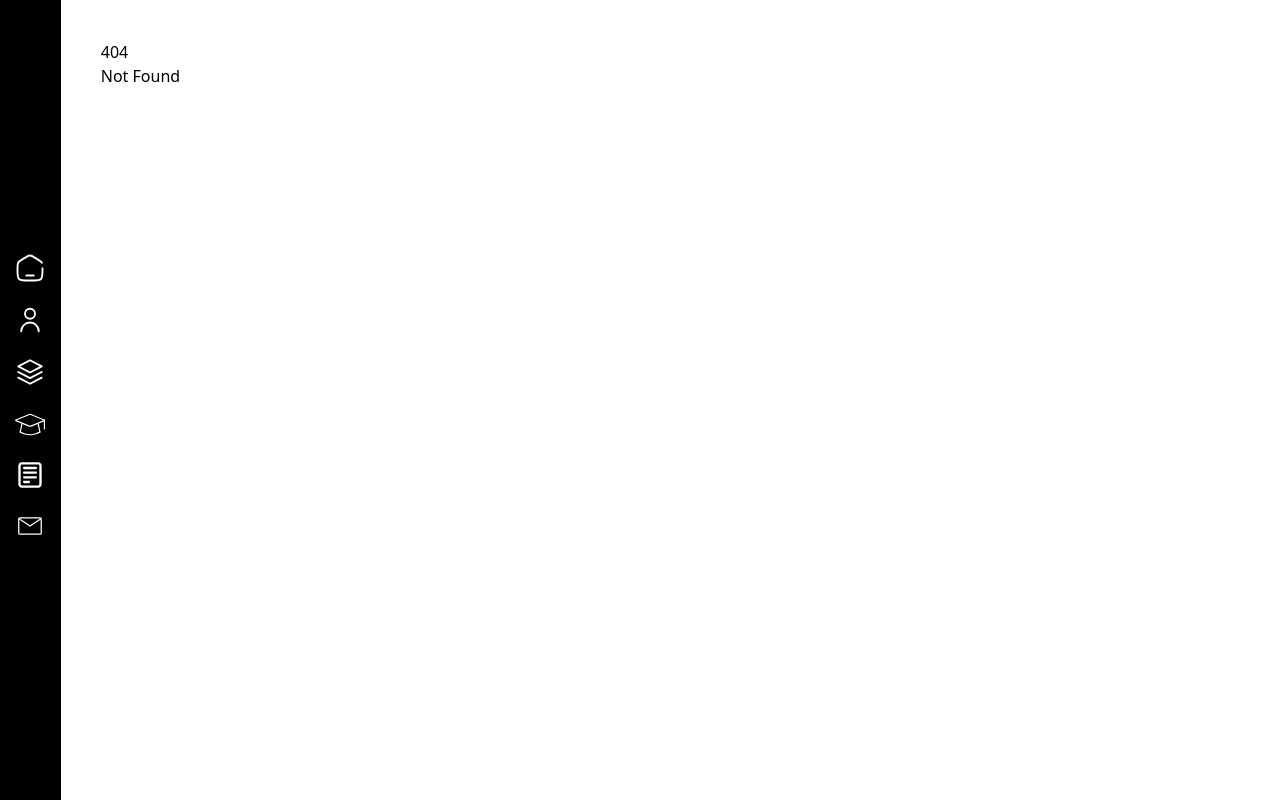
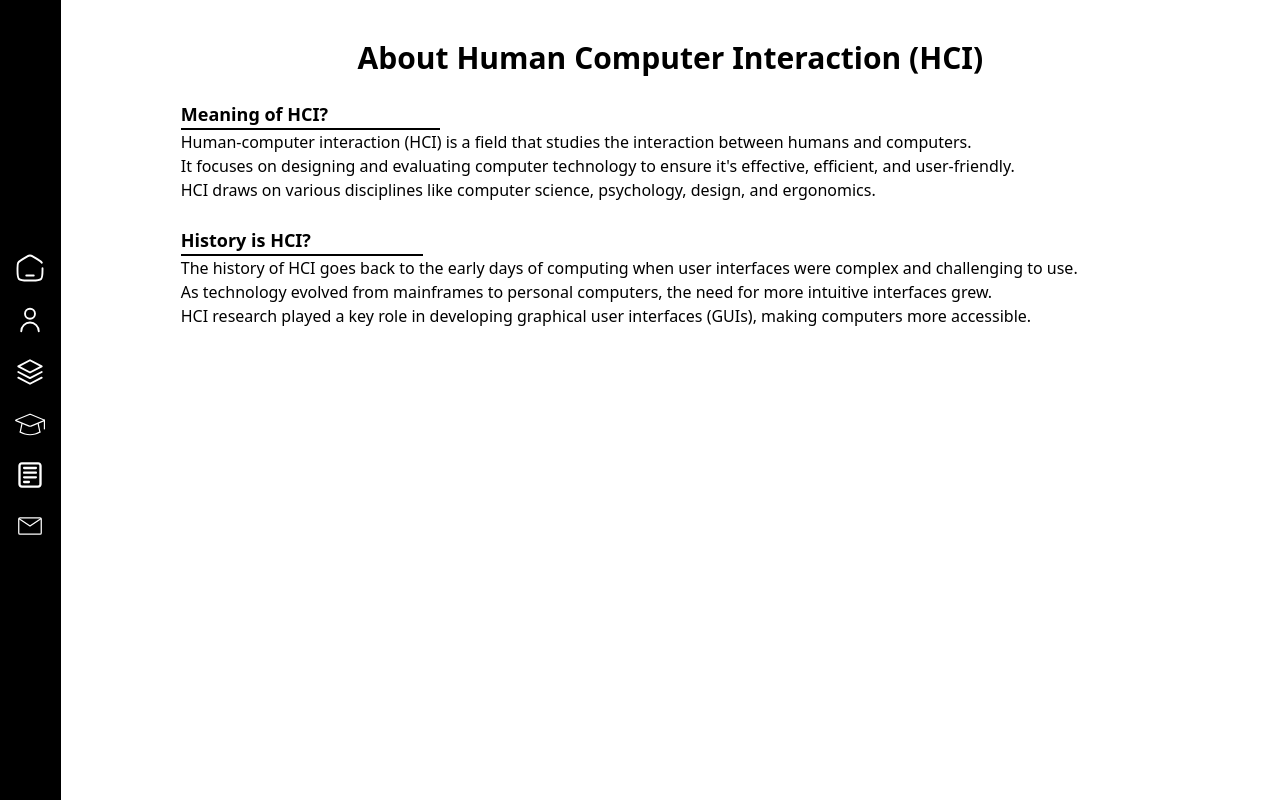
Before and after one commit to Horlakz/dieko-hci-assignment, a SvelteKit app: page /about-hci in a window 1280 px wide. Before the commit this address had no page. Built offline with nearby package versions, Linux system fonts and the light colour scheme.

Commit message:
feat(/src/routes/about-hci/): adds about hci page

```diff
--- /dev/null
+++ b/src/routes/about-hci/+page.svelte
@@ -0,0 +1,30 @@
+<section class="flex-col-center gap-6 px-20">
+	<h2 class="text-3xl font-bold">About Human Computer Interaction &#40;HCI&#41;</h2>
+
+	<section class="w-full flex flex-col justify-start items-start">
+		<h3 class="border-b-2 border-black w-fit text-lg font-bold pr-28">Meaning of HCI?</h3>
+		<p>
+			Human-computer interaction (HCI) is a field that studies the interaction between humans and
+			computers.
+			<br />
+			It focuses on designing and evaluating computer technology to ensure it's effective, efficient,
+			and user-friendly.
+			<br />
+			HCI draws on various disciplines like computer science, psychology, design, and ergonomics.
+		</p>
+	</section>
+
+	<section class="w-full flex flex-col justify-start items-start">
+		<h3 class="border-b-2 border-black w-fit text-lg font-bold pr-28">History is HCI?</h3>
+		<p>
+			The history of HCI goes back to the early days of computing when user interfaces were complex
+			and challenging to use.
+			<br />
+			As technology evolved from mainframes to personal computers, the need for more intuitive interfaces
+			grew.
+			<br />
+			HCI research played a key role in developing graphical user interfaces (GUIs), making computers
+			more accessible.
+		</p>
+	</section>
+</section>
```
